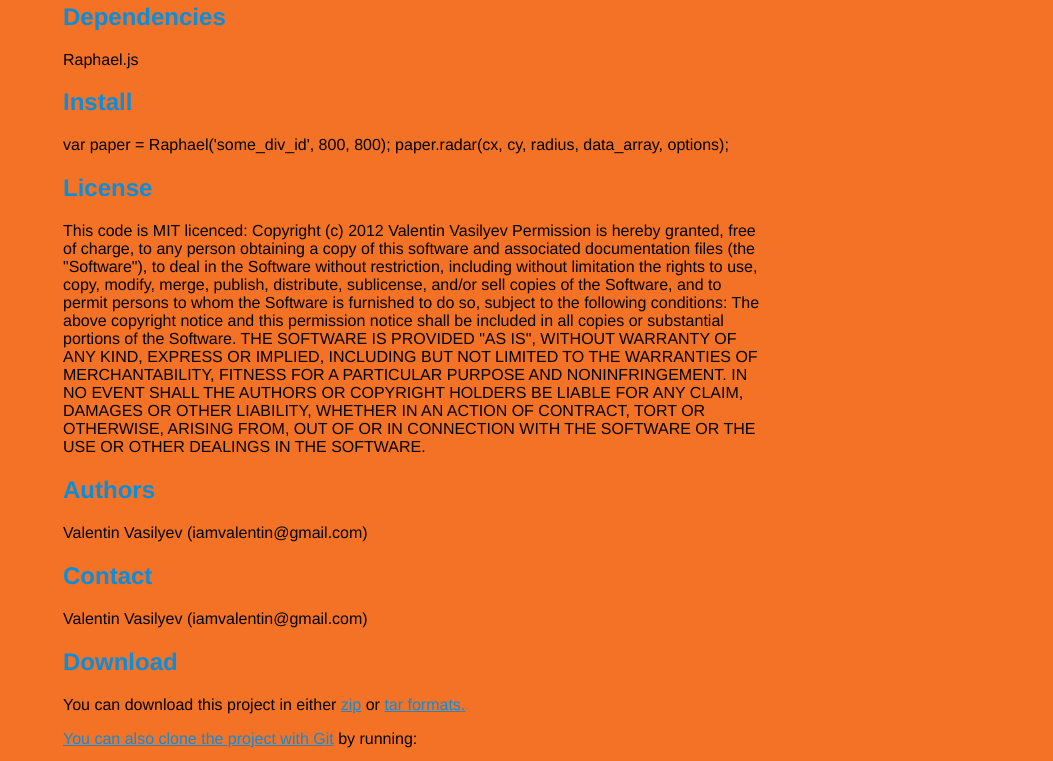
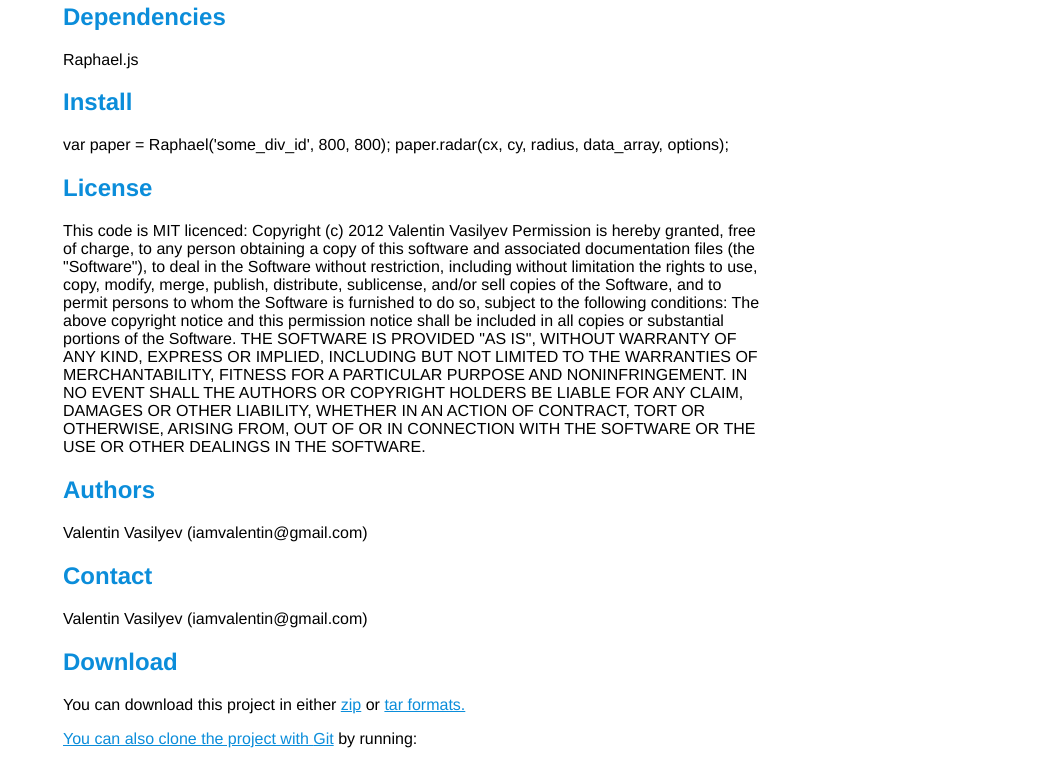
Before and after one commit to Valve/g.raphael-radar, a plain HTML site: page index.html in a window 1280 px wide. Shown: the part 316-1077 px from the top of the page, without its empty margins (227-1280 px from the left). Drawn offline with Linux system fonts and the light colour scheme.

Commit message:
gh: updated background color to white.

```diff
--- a/index.html
+++ b/index.html
@@ -8,7 +8,7 @@
   <style type="text/css">
     body {
       margin-top: 1.0em;
-      background-color: #f47225;
+      background-color: #fff;
       font-family: Helvetica, Arial, FreeSans, san-serif;
       color: #000000;
     }
```
